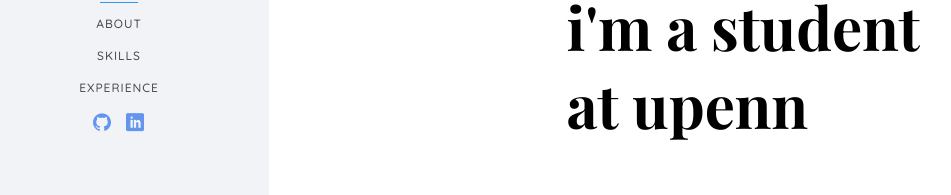
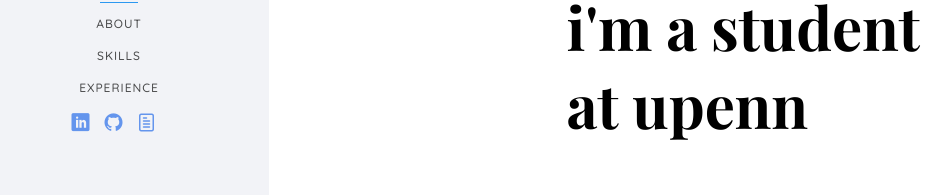
Before and after one commit to davis0119/davis0119.github.io, a plain HTML site: page _site/index.html in a window 1280 px wide. Shown: the part 325-520 px from the top of the page, without its empty margins (31-982 px from the left). Drawn offline with nearby package versions, Linux system fonts and the light colour scheme; files whose address does not match are found by name; a web font is replaced by a local one.

Commit message:
added resume icon

```diff
--- a/_site/css/icomoon.css
+++ b/_site/css/icomoon.css
@@ -1052,6 +1052,7 @@
 }
 .icon-paper:before {
   content: "\e086";
+  color: cornflowerblue;
 }
 .icon-paper-stack:before {
   content: "\e087";
--- a/_site/index.html
+++ b/_site/index.html
@@ -65,8 +65,9 @@
 				</div>
 				<div class="colorlib-footer">
 					<ul>
+						<li style="margin-right: 10px; font-size: 18px;"><a href="https://www.linkedin.com/in/davisdt/" target="_blank" rel="noreferrer noopener"><i class="icon-linkedin2"></i></a></li>
 						<li style="margin-right: 10px; font-size: 18px;"><a href="https://github.com/davis0119" target="_blank" rel="noreferrer noopener"><i class="icon-github"></i></a></li>
-						<li style="font-size: 18px;"><a href="https://www.linkedin.com/in/davisdt/" target="_blank" rel="noreferrer noopener"><i class="icon-linkedin2"></i></a></li>
+						<li style="margin-right: 10px; font-size: 18px;"><a href="https://drive.google.com/file/d/1WWcv8DxU5ZnM5O9CrjsI_WZqZCuhovas/view?usp=sharing" target="_blank" rel="noreferrer noopener"><i class="icon-paper"></i></a></li>
 					</ul>
 				</div>
 			</nav>
```
Also changed, not shown: index.html (+2 -1 lines).
